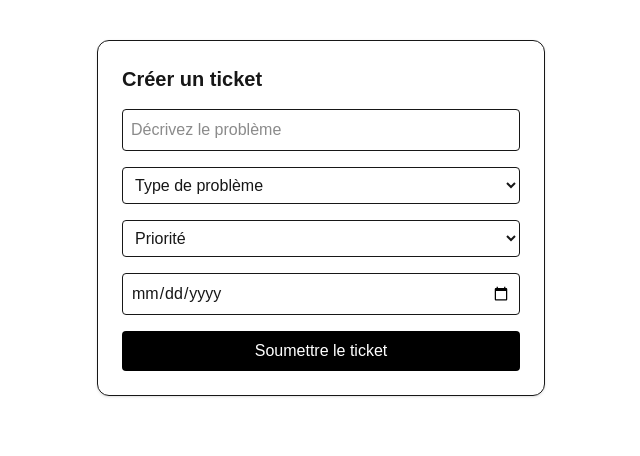
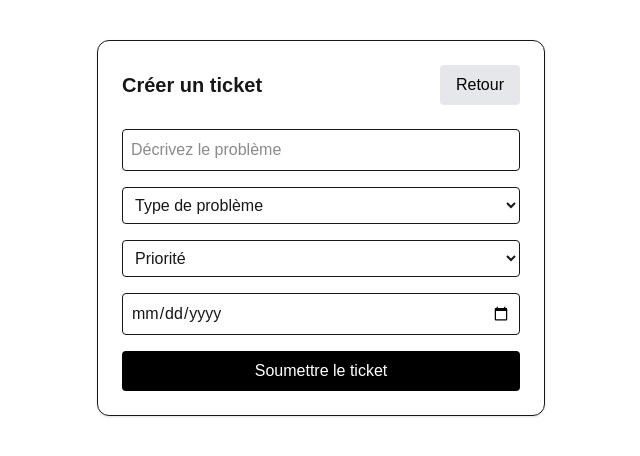
Before and after one commit to atgrp10/garantia, a Next.js app: page /ticket in a window 1280 px wide. Shown: the top 456 px of the page, without its empty margins (319-959 px from the left). Built offline with nearby package versions, Linux system fonts and the light colour scheme; no server answers.

Commit message:
retour a dashboard depuis ticket

```diff
--- a/app/ticket/page.tsx
+++ b/app/ticket/page.tsx
@@ -37,7 +37,7 @@ export default function TicketPage() {
       headers: { 'Content-Type': 'application/json' },
       body: JSON.stringify({
         ...form,
-        user_id: session.user.id, // 👈 injecté automatiquement
+        user_id: session.user.id,
       }),
     })
 
@@ -53,7 +53,6 @@ export default function TicketPage() {
         priorité: '',
         date_incident: '',
       })
-      // ✅ Redirection vers /dashboard après 2 secondes
       setTimeout(() => {
         router.push('/dashboard')
       }, 2000)
@@ -62,9 +61,19 @@ export default function TicketPage() {
 
   return (
     <div className="max-w-md mx-auto mt-10 p-6 border rounded-xl shadow">
-      <h1 className="text-xl font-bold mb-4">Créer un ticket</h1>
+      <div className="flex justify-between items-center mb-6">
+        <h1 className="text-xl font-bold">Créer un ticket</h1>
+        <button
+          onClick={() => router.push('/dashboard')}
+          className="bg-gray-200 text-black px-4 py-2 rounded hover:bg-gray-300 transition"
+        >
+          Retour
+        </button>
+      </div>
+
       {error && <p className="text-red-600 mb-2">{error}</p>}
       {success && <p className="text-green-600 mb-2">Ticket créé avec succès !</p>}
+
       <form onSubmit={handleSubmit} className="space-y-4">
         <input
           type="text"
```
